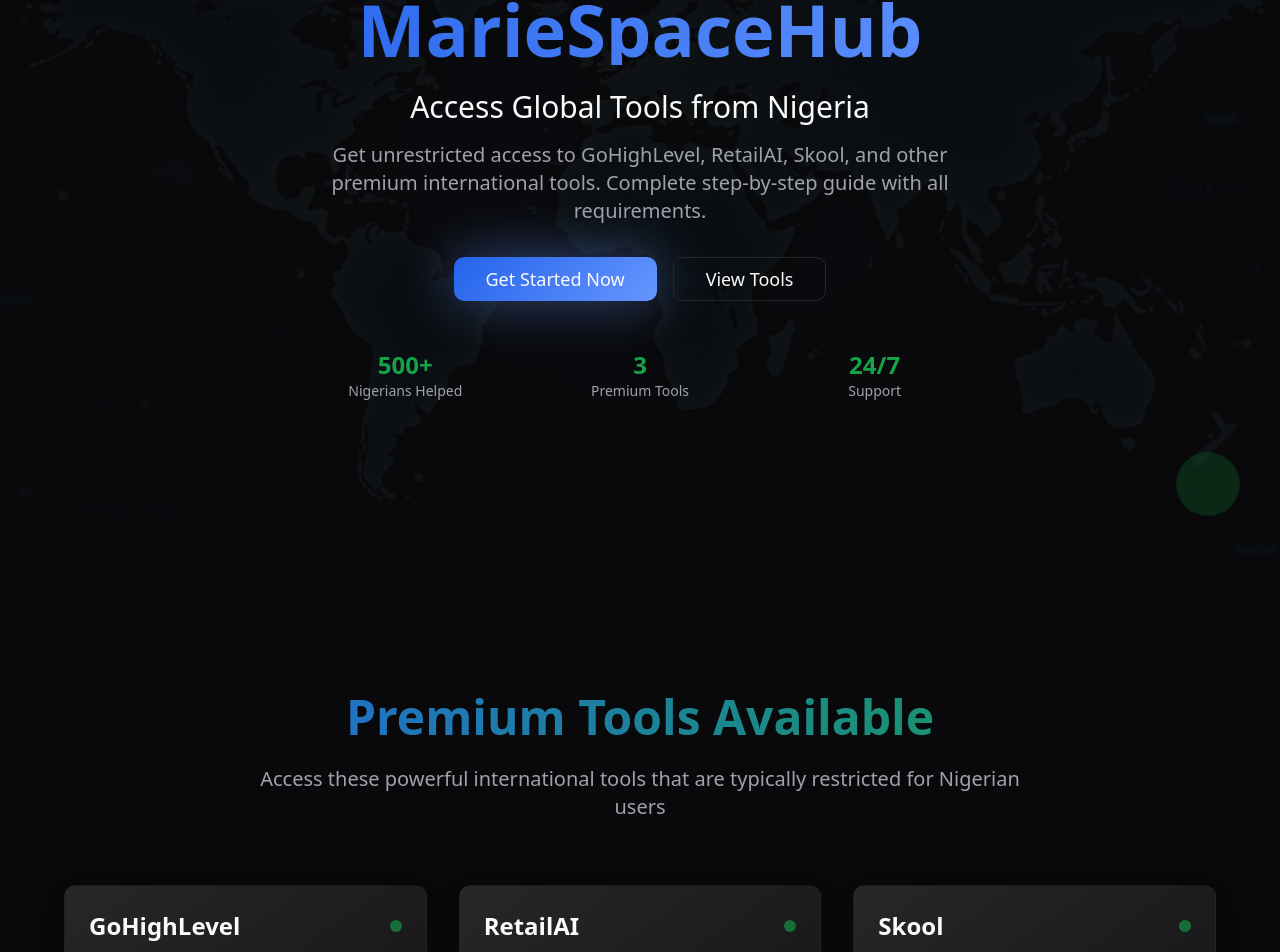
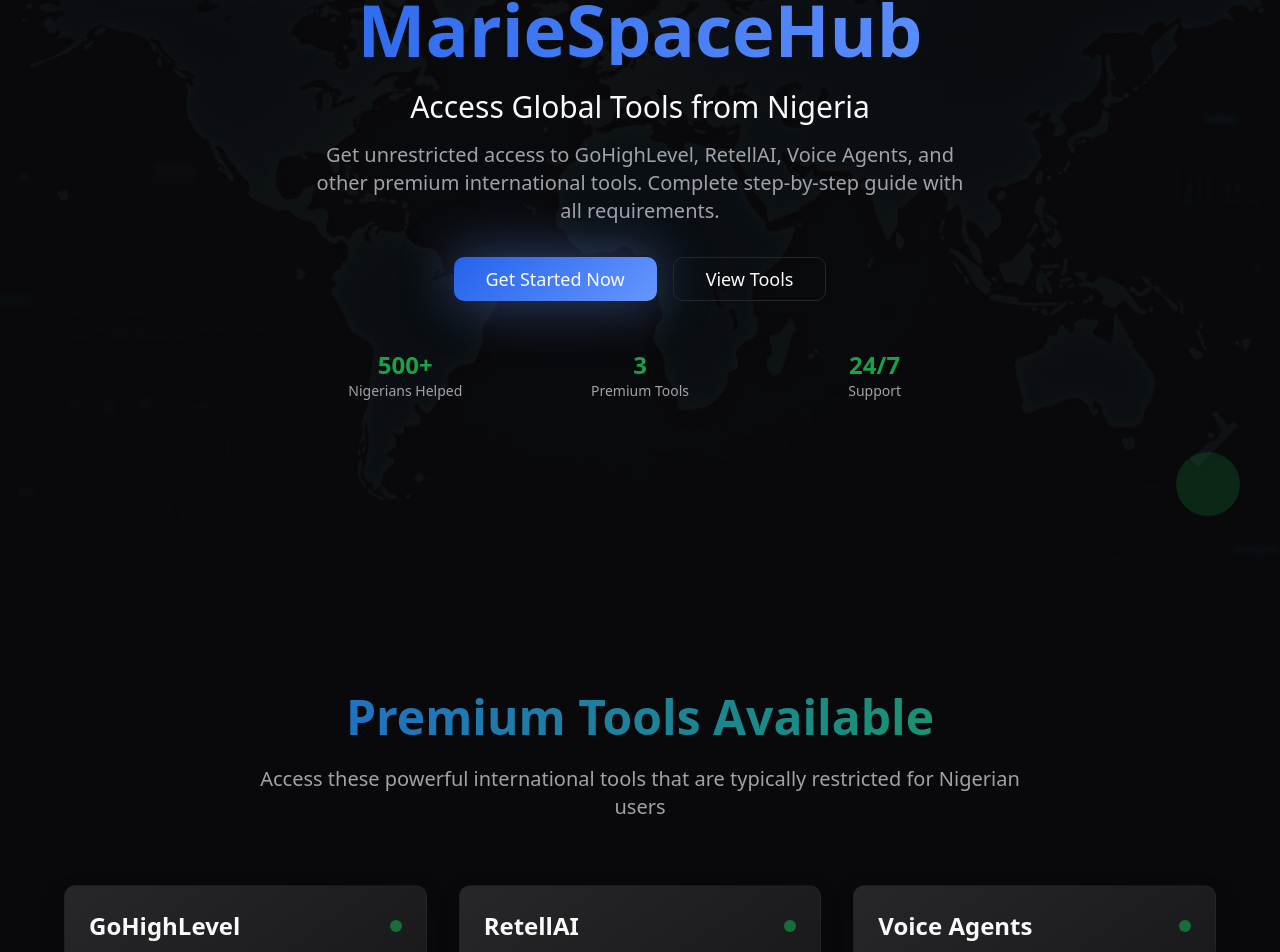
Before and after one commit to Nwakego-ux/mariespacehub-access-guide, a React (Vite) app: page / in a window 1280 px wide. Shown: the part 203-1155 px from the top of the page. Built offline with nearby package versions, Linux system fonts and the light colour scheme; the HTML template or start-up script is replaced by a standard one.

Commit message:
Refactor: Update tool names

```diff
--- a/src/components/HeroSection.tsx
+++ b/src/components/HeroSection.tsx
@@ -26,7 +26,7 @@ const HeroSection = () => {
           </p>
 
           <p className="text-lg md:text-xl mb-8 text-muted-foreground max-w-2xl mx-auto">
-            Get unrestricted access to GoHighLevel, RetailAI, Skool, and other premium international tools.
+            Get unrestricted access to GoHighLevel, RetellAI, Voice Agents, and other premium international tools.
             Complete step-by-step guide with all requirements.
           </p>
 
--- a/src/components/ToolsSection.tsx
+++ b/src/components/ToolsSection.tsx
@@ -10,14 +10,14 @@ const tools = [
     restrictions: "US/Canada only, requires US payment method"
   },
   {
-    name: "RetailAI",
+    name: "RetellAI",
     description: "Advanced AI-powered e-commerce optimization and automation platform",
     features: ["AI Product Recommendations", "Inventory Optimization", "Price Analytics", "Customer Insights"],
     pricing: "$199-$999/month",
     restrictions: "Restricted in Nigeria, requires international verification"
   },
   {
-    name: "Skool",
+    name: "Voice Agents",
     description: "Community platform for creators to build and monetize online communities",
     features: ["Community Building", "Course Creation", "Payment Processing", "Analytics Dashboard"],
     pricing: "$99/month",
```
